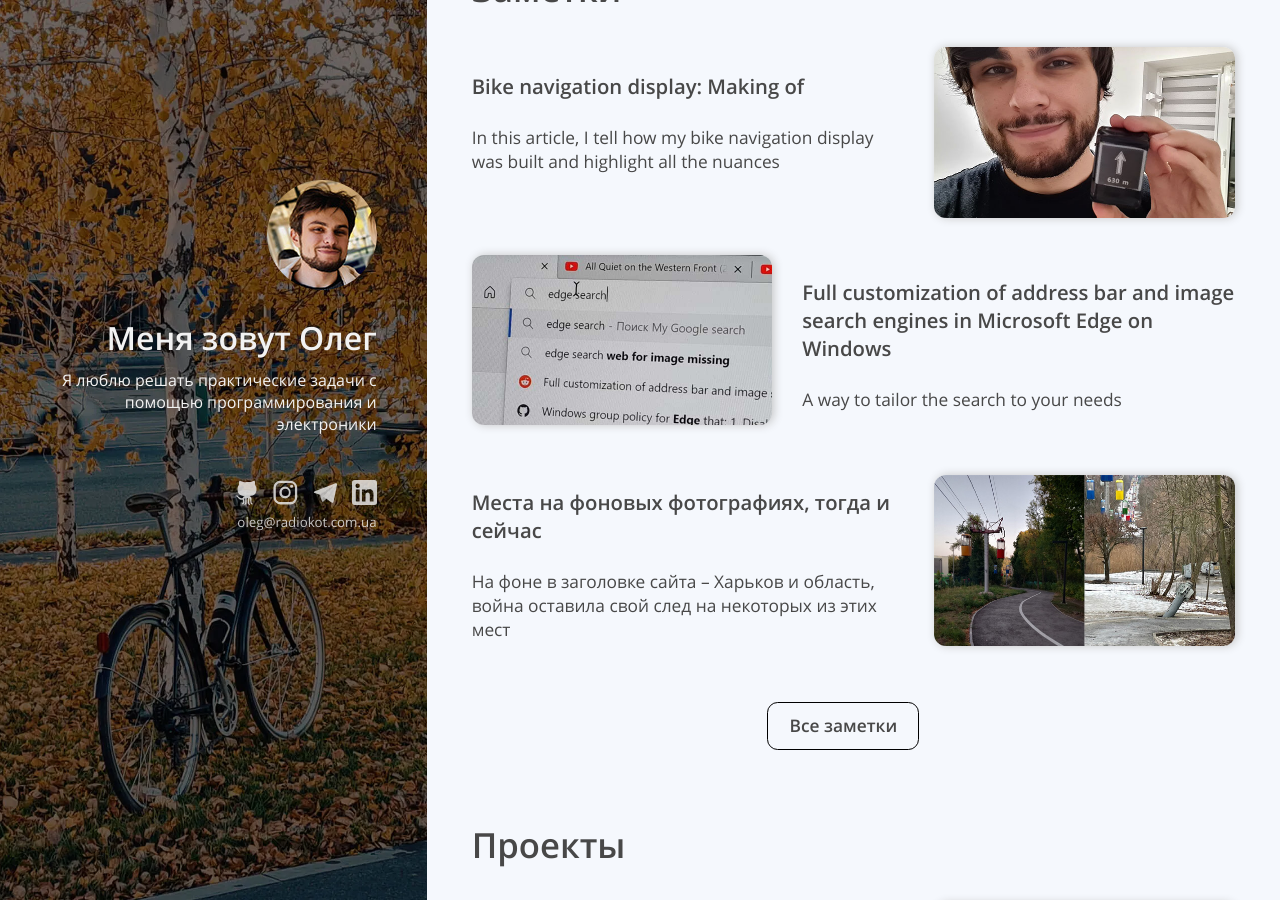
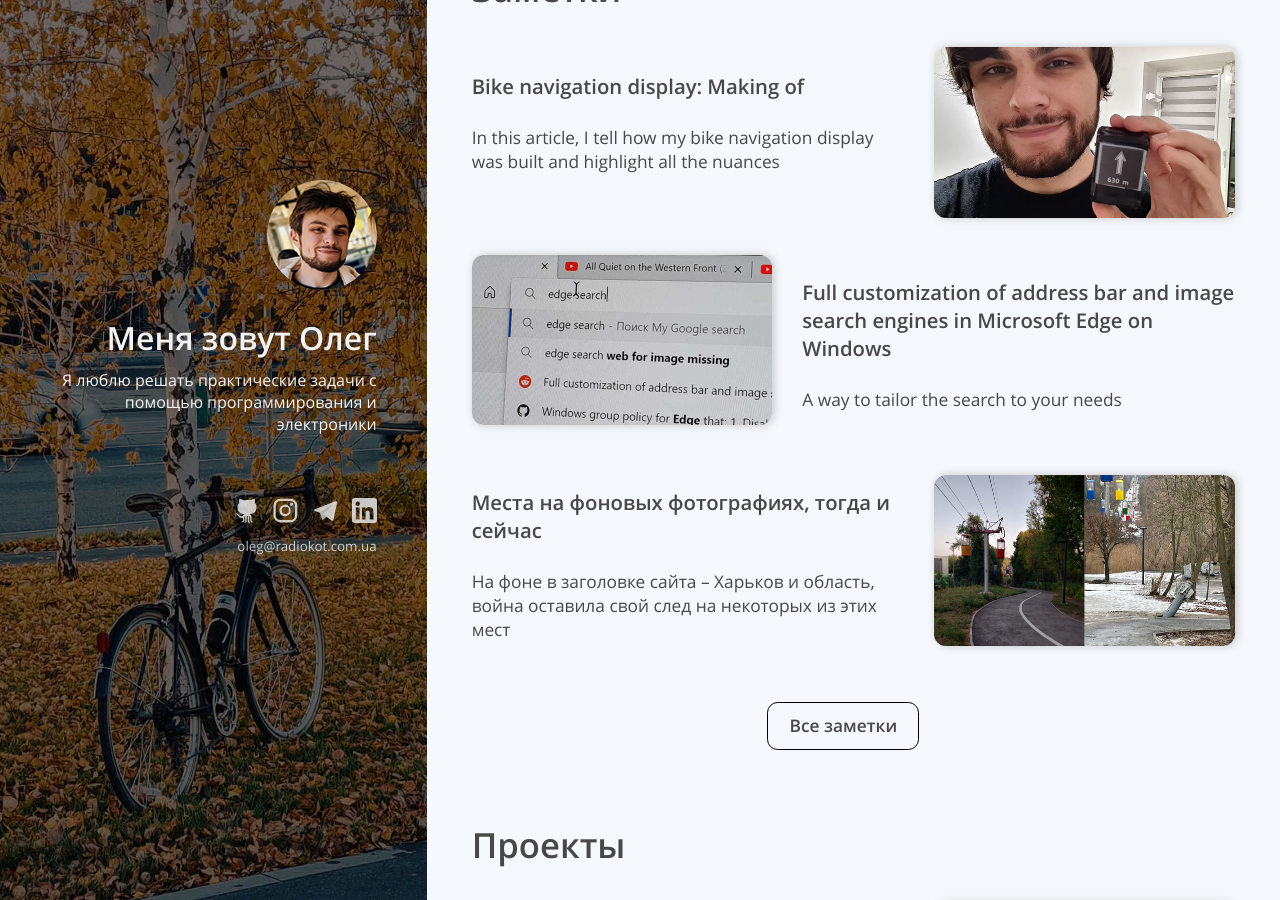
Before and after one commit to Radiokot/website, a Jekyll site: the page built from index.html, in a window 1280 px wide and 900 px high, scrolled down 220 px. Built offline with Jekyll 4.4.1, drawn with Linux system fonts in a browser that asks for light colours.

Commit message:
Increase vertical space in the header
Increase top margins for social buttons and email

```diff
--- a/assets/css/style.css
+++ b/assets/css/style.css
@@ -38,7 +38,7 @@ body {
 }
 
 #header #social_buttons {
-    margin-top: 5vh;
+    margin-top: 7vh;
 }
 
 #header #social_buttons svg {
@@ -55,6 +55,8 @@ body {
 }
 
 #header #email {
+    display: block;
+    margin-top: 1vh;
     font-size: 10pt;
     opacity: 0.8;
     transition: all ease-out 100ms;
```
